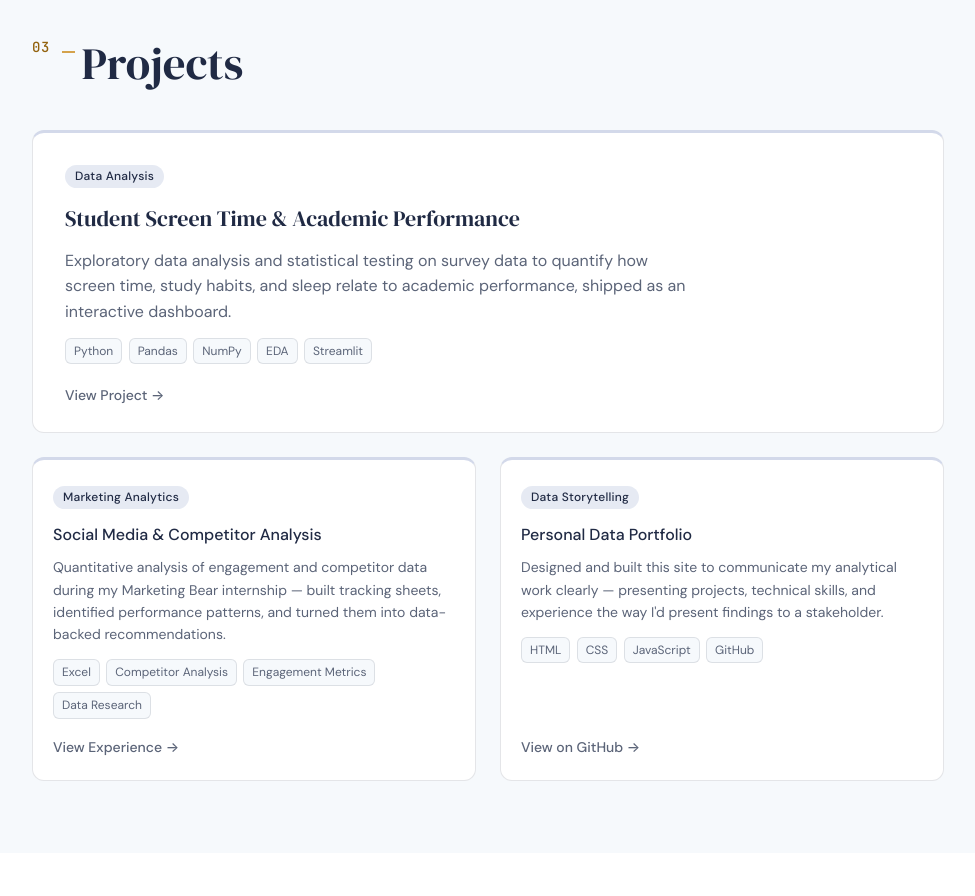
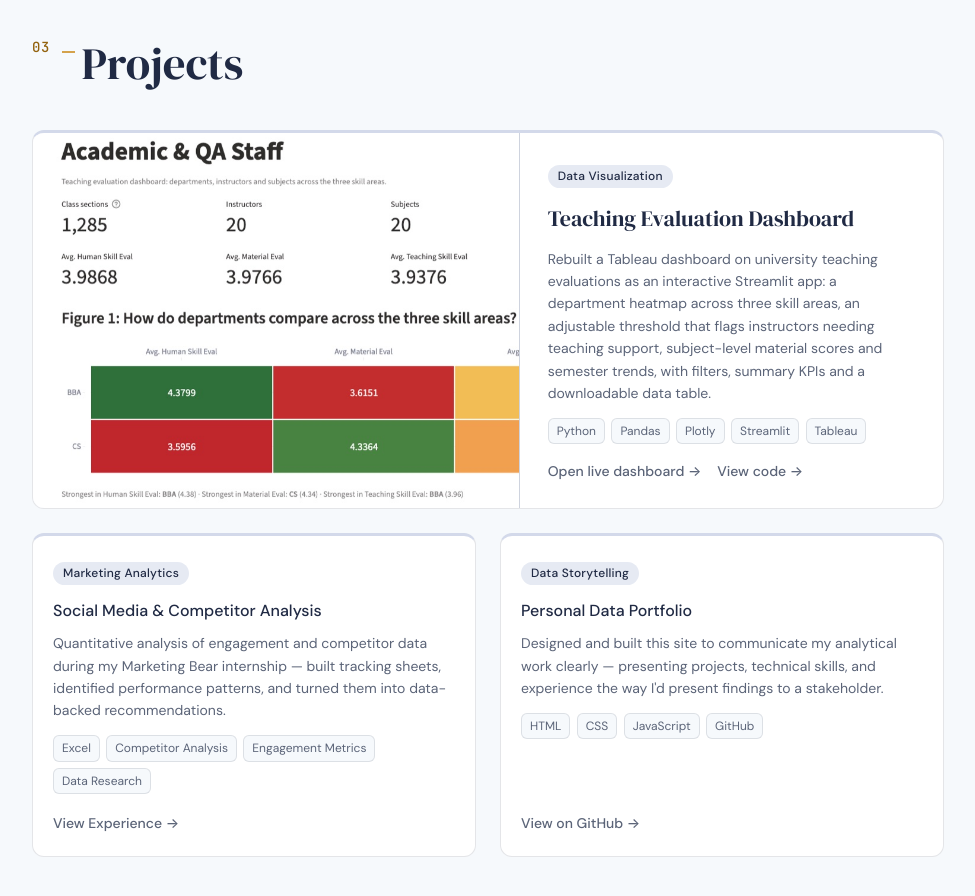
Before and after one commit to SELENA1405/Data_Analysis_Portfolio, a plain HTML site: page index.html in a window 1280 px wide. Shown: the part 2160-3056 px from the top of the page, without its empty margins (152-1127 px from the left). Drawn offline with Linux system fonts and the light colour scheme.

Commit message:
Feature the Teaching Evaluation Dashboard instead of Screen Time
- Replace the Screen Time project (no repo or demo to link) with the
  Tableau-to-Streamlit teaching evaluation dashboard
- Show a real screenshot of the dashboard (cropped to the KPIs and
  department heatmap, no instructor names) with links to the live app
  and the code
- Stack project cards in one column on narrow screens

```diff
--- a/index.html
+++ b/index.html
@@ -280,31 +280,50 @@
     <div class="projects-grid" data-stagger>
 
 
-      <!-- Student Screen Time Project (featured) -->
+      <!-- Teaching Evaluation Dashboard (featured) -->
       <article class="project-card project-card--featured">
+
+        <a
+          class="project-shot"
+          href="https://academic-and-quality-assurance-staff-dashboard.streamlit.app/"
+          target="_blank"
+          rel="noopener"
+          aria-label="Open the live Teaching Evaluation Dashboard"
+        >
+          <img
+            src="assets/projects/teaching-dashboard.jpg"
+            alt="Teaching Evaluation Dashboard: summary KPIs (1,285 class sections, 20 instructors, 20 subjects, 67.3% response rate) above a heatmap comparing BBA and CS departments across human skill, material and teaching skill scores"
+            width="1200"
+            height="633"
+            loading="lazy"
+            decoding="async"
+          >
+        </a>
 
         <div class="project-body">
 
-          <span class="project-tag">Data Analysis</span>
+          <span class="project-tag">Data Visualization</span>
 
           <h3>
-            Student Screen Time & Academic Performance
+            Teaching Evaluation Dashboard
           </h3>
 
 
           <p>
-            Exploratory data analysis and statistical testing on survey data
-            to quantify how screen time, study habits, and sleep relate to
-            academic performance, shipped as an interactive dashboard.
+            Rebuilt a Tableau dashboard on university teaching evaluations as an
+            interactive Streamlit app: a department heatmap across three skill areas,
+            an adjustable threshold that flags instructors needing teaching support,
+            subject-level material scores and semester trends, with filters, summary
+            KPIs and a downloadable data table.
           </p>
 
 
           <ul class="project-skills" data-cascade>
             <li>Python</li>
             <li>Pandas</li>
-            <li>NumPy</li>
-            <li>EDA</li>
+            <li>Plotly</li>
             <li>Streamlit</li>
+            <li>Tableau</li>
           </ul>
 
         </div>
@@ -313,11 +332,21 @@
         <div class="project-footer">
 
           <a
-            href="#"
+            href="https://academic-and-quality-assurance-staff-dashboard.streamlit.app/"
+            target="_blank"
+            rel="noopener"
+            class="proj-link proj-link--primary"
+          >
+            Open live dashboard →
+          </a>
+
+          <a
+            href="https://github.com/SELENA1405/Tableau-to-Streamlit-Visualization"
+            target="_blank"
+            rel="noopener"
             class="proj-link"
-            aria-label="View Student Screen Time project"
           >
-            View Project →
+            View code →
           </a>
 
         </div>
--- a/styles.css
+++ b/styles.css
@@ -664,10 +664,34 @@ section:nth-child(even) {
 
 .project-card--featured {
   grid-column: 1 / -1;
+  display: grid;
+  grid-template-columns: minmax(0, 1.15fr) minmax(0, 1fr);
+  grid-template-rows: 1fr auto;
+}
+
+/* the real product, shown big */
+.project-shot {
+  grid-row: 1 / span 2;
+  display: block;
+  overflow: hidden;
+  background: var(--navy-soft);
+  border-right: 0.5px solid var(--border);
+}
+
+.project-shot img {
+  width: 100%;
+  height: 100%;
+  object-fit: cover;
+  object-position: left top;
+  transition: transform 0.5s ease;
+}
+
+.project-card--featured:hover .project-shot img {
+  transform: scale(1.02);
 }
 
 .project-card--featured .project-body {
-  padding: 1.75rem 2rem 1.25rem;
+  padding: 1.75rem 1.75rem 1rem;
 }
 
 .project-card--featured .project-body h3 {
@@ -678,12 +702,32 @@ section:nth-child(even) {
 }
 
 .project-card--featured .project-body p {
-  font-size: var(--fs-md);
-  max-width: 62ch;
+  font-size: var(--fs-sm);
 }
 
 .project-card--featured .project-footer {
-  padding: 0 2rem 1.5rem;
+  padding: 0 1.75rem 1.5rem;
+}
+
+.proj-link--primary {
+  color: var(--navy);
+  font-weight: 600;
+}
+
+@media (max-width: 860px) {
+  .projects-grid {
+    grid-template-columns: 1fr;
+  }
+
+  .project-card--featured {
+    display: flex;
+  }
+
+  .project-shot {
+    border-right: none;
+    border-bottom: 0.5px solid var(--border);
+    aspect-ratio: 1200 / 633;
+  }
 }
 
 
```
Also changed, not shown: assets/projects/teaching-dashboard.jpg (added).
